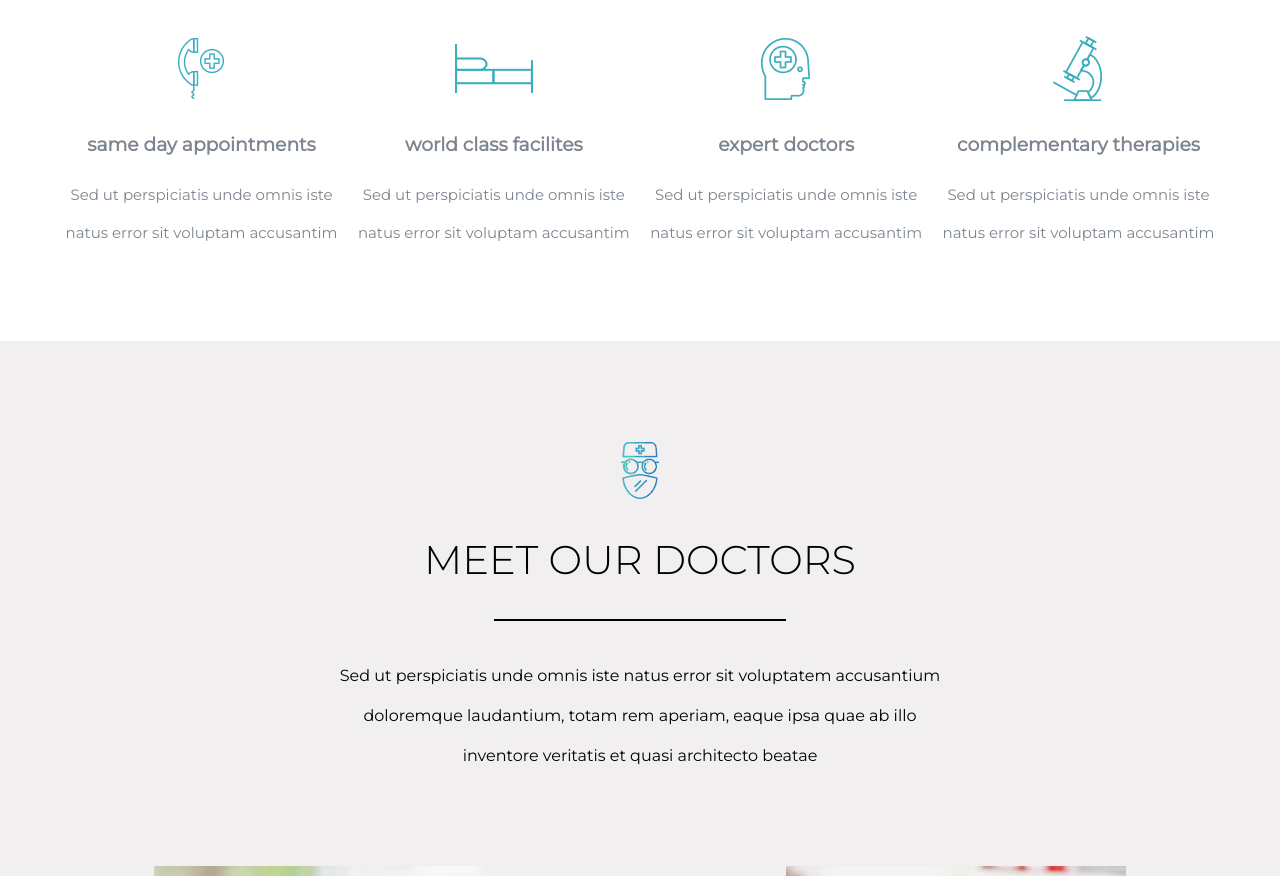
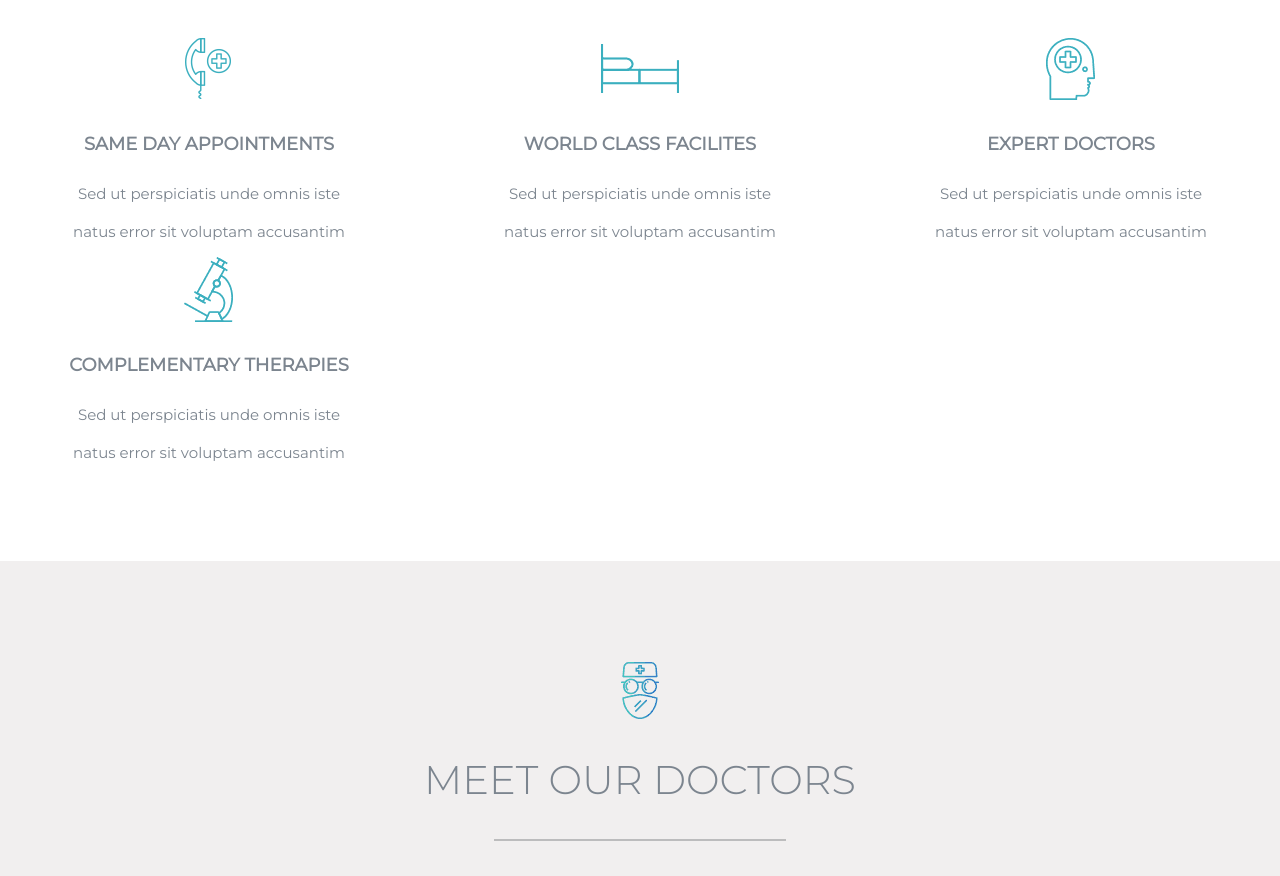
Before and after one commit to Marcotexcode/proj-html-vuejs, a Vue app: page / in a window 1280 px wide. Shown: the part 1000-1876 px from the top of the page. Built offline with nearby package versions, Linux system fonts and the light colour scheme.

Commit message:
modifiche section

```diff
--- a/src/components/Section1.vue
+++ b/src/components/Section1.vue
@@ -80,10 +80,12 @@
 
             .container--container-box--box {
 
-                width: 275px;
+                width: 290px;
 
                 .container--container-box--box--title {
                     margin: 20px 0px;
+                    text-transform: uppercase;
+                    font-size: 18px;
                 }
 
                 .container--container-box--box--text {
--- a/src/components/Section2.vue
+++ b/src/components/Section2.vue
@@ -83,6 +83,7 @@
             padding: 90px;
             width: 90%;
             margin: 0 auto;
+            color: $Raven;
 
             .container--title {
                 text-transform: uppercase;
@@ -94,7 +95,7 @@
             .container--space {
                 width: 30%;
                 margin: 35px auto;
-                border: 1px solid #000;
+                border: 1px solid $FrenchGray;
             }
 
             .container--text {
```
